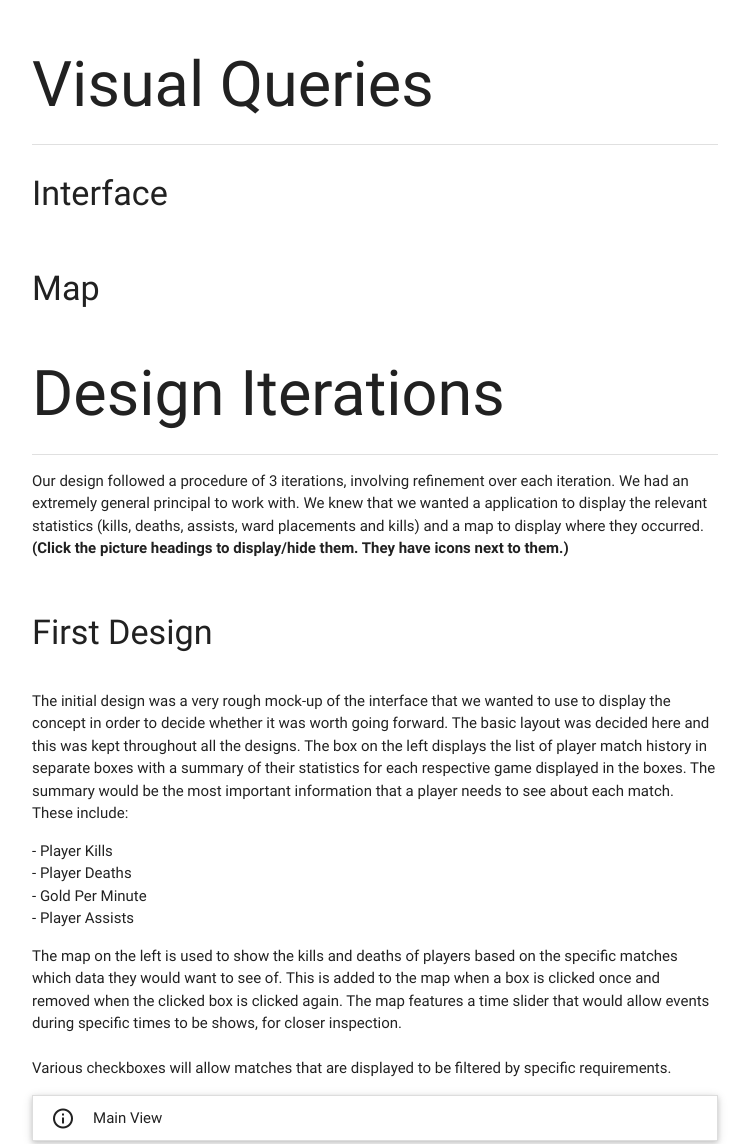
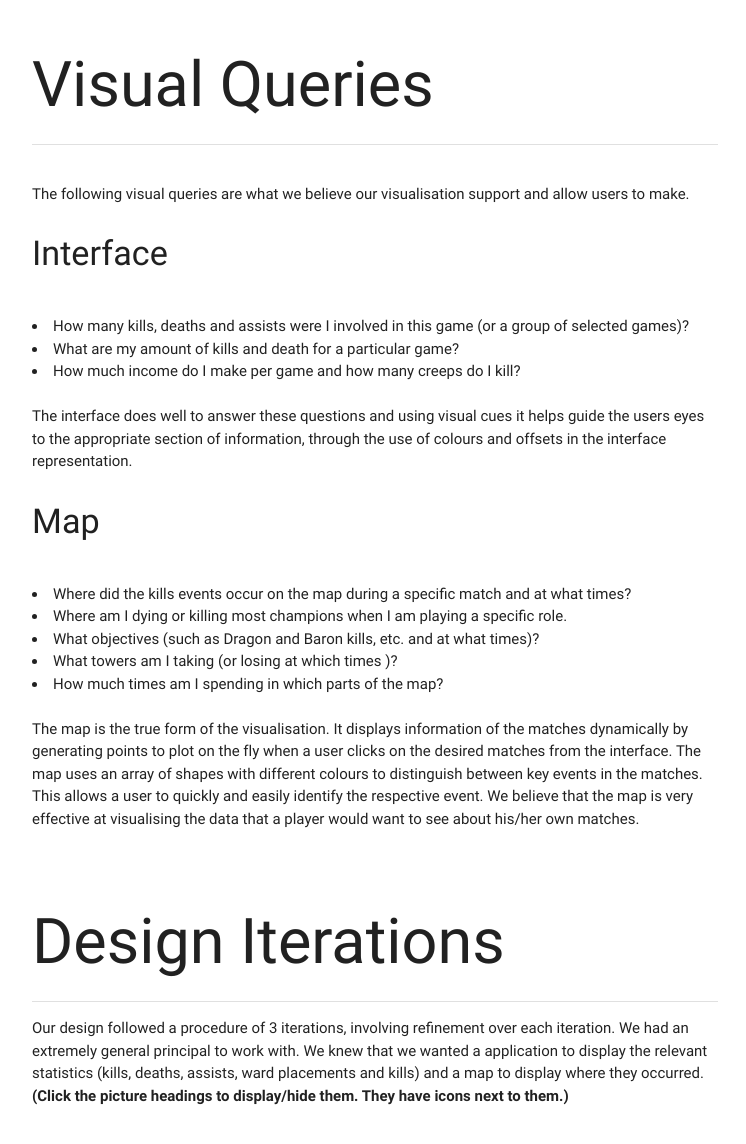
Before and after one commit to Banshee1221/LolStats, a plain HTML site: page projectSite/index.html in a window 1280 px wide. Shown: the part 3412-4556 px from the top of the page, without its empty margins (265-1011 px from the left). Drawn offline with nearby package versions, Linux system fonts and the light colour scheme; a script that the page names is missing.

Commit message:
privateSite update 3
Visual queries

```diff
--- a/projectSite/index.html
+++ b/projectSite/index.html
@@ -152,12 +152,35 @@
                 <h1>Visual Queries</h1>
 
                 <div class="divider"></div>
+                <p><br/>
+                    The following visual queries are what we believe our visualisation support and allow users to make.
+                </p>
                 <h4 style="margin-top: 30px;margin-bottom:-10px;">Interface</h4>
 
                 <p><br/>
-
+                <li>How many kills, deaths and assists were I involved in this game (or a group of selected games)?</li>
+                <li>What are my amount of kills and death for a particular game?</li>
+                <li>How much income do I make per game and how many creeps do I kill?</li>
+                <br/>
+                The interface does well to answer these questions and using visual cues it helps guide the users
+                eyes to the appropriate section of information, through the use of colours and offsets in the interface
+                representation.
                 </p>
                 <h4 style="margin-top: 30px;margin-bottom:-10px;">Map</h4>
+
+                <p><br/>
+                <li>Where did the kills events occur on the map during a specific match and at what times?</li>
+                <li>Where am I dying or killing most champions when I am playing a specific role.</li>
+                <li>What objectives (such as Dragon and Baron kills, etc. and at what times)?</li>
+                <li>What towers am I taking (or losing at which times )?</li>
+                <li>How much times am I spending in which parts of the map?</li>
+                <br />
+                The map is the true form of the visualisation. It displays information of the matches dynamically by
+                generating points to plot on the fly when a user clicks on the desired matches from the interface. The
+                map uses an array of shapes with different colours to distinguish between key events in the matches.
+                This allows a user to quickly and easily identify the respective event. We believe that the map is very
+                effective at visualising the data that a player would want to see about his/her own matches.
+                </p>
             </div>
         </div>
 
@@ -184,20 +207,18 @@
                     the boxes. The summary would be the most important information that a player needs to see about
                     each match. These include:
                 </p>
-                <ul>
                     <li>
-                        - Player Kills
+                        Player Kills
                     </li>
                     <li>
-                        - Player Deaths
+                        Player Deaths
                     </li>
                     <li>
-                        - Gold Per Minute
+                        Gold Per Minute
                     </li>
                     <li>
-                        - Player Assists
+                        Player Assists
                     </li>
-                </ul>
                 <p>
                     The map on the left is used to show the kills and deaths of players based on the specific matches
                     which
@@ -348,8 +369,8 @@
 
                 <div class="divider"></div>
                 <p>
-                    We believe that through our efforts after the presentation we have addressed most of the key points
-                    brought up by the class which has benefited our project tremendously.<br/><br/> As much as we
+                    We believe that through our efforts after receiving feedback on the second iteration we have addressed
+                    most of the key points that have been brought up about the various aspects of the application. The design has benefited tremendously.<br/><br/> As much as we
                     believe that our visualization has a lot of potential to be a meaningful source of information and
                     statistics for all players looking to get better at the game or just see how they are doing in
                     general, there is always room for improvement. In the future a potential switch to a heat map type
@@ -366,7 +387,7 @@
 
                 <div class="divider"></div>
                 <p>
-                    Teamwork was divided up among the 3 members of the group in the following manners:<br />
+                    Teamwork was divided up among the 3 members of the group in the following manners:<br/>
                 </p>
                 <table class="striped">
                     <thead>
```
